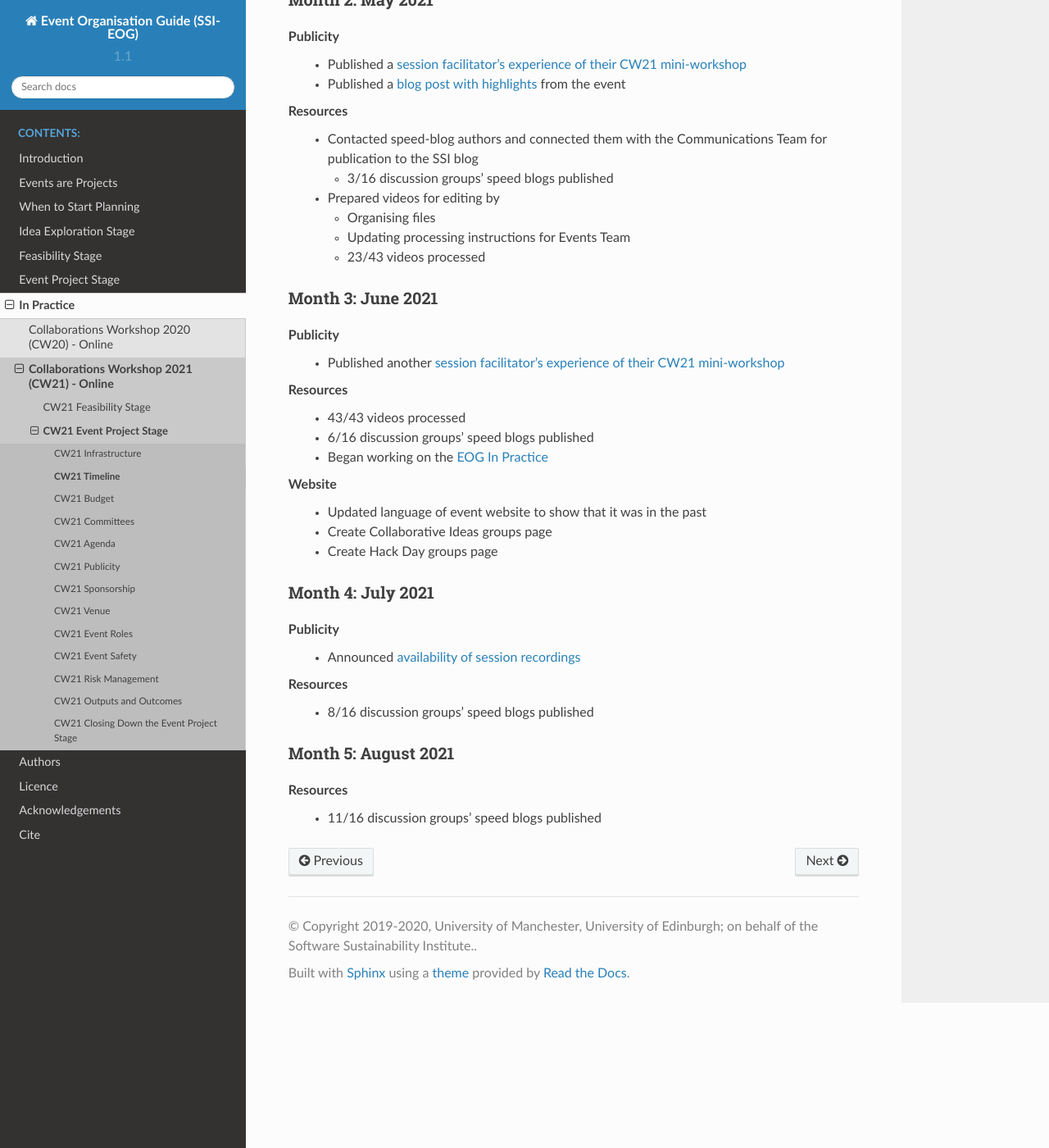
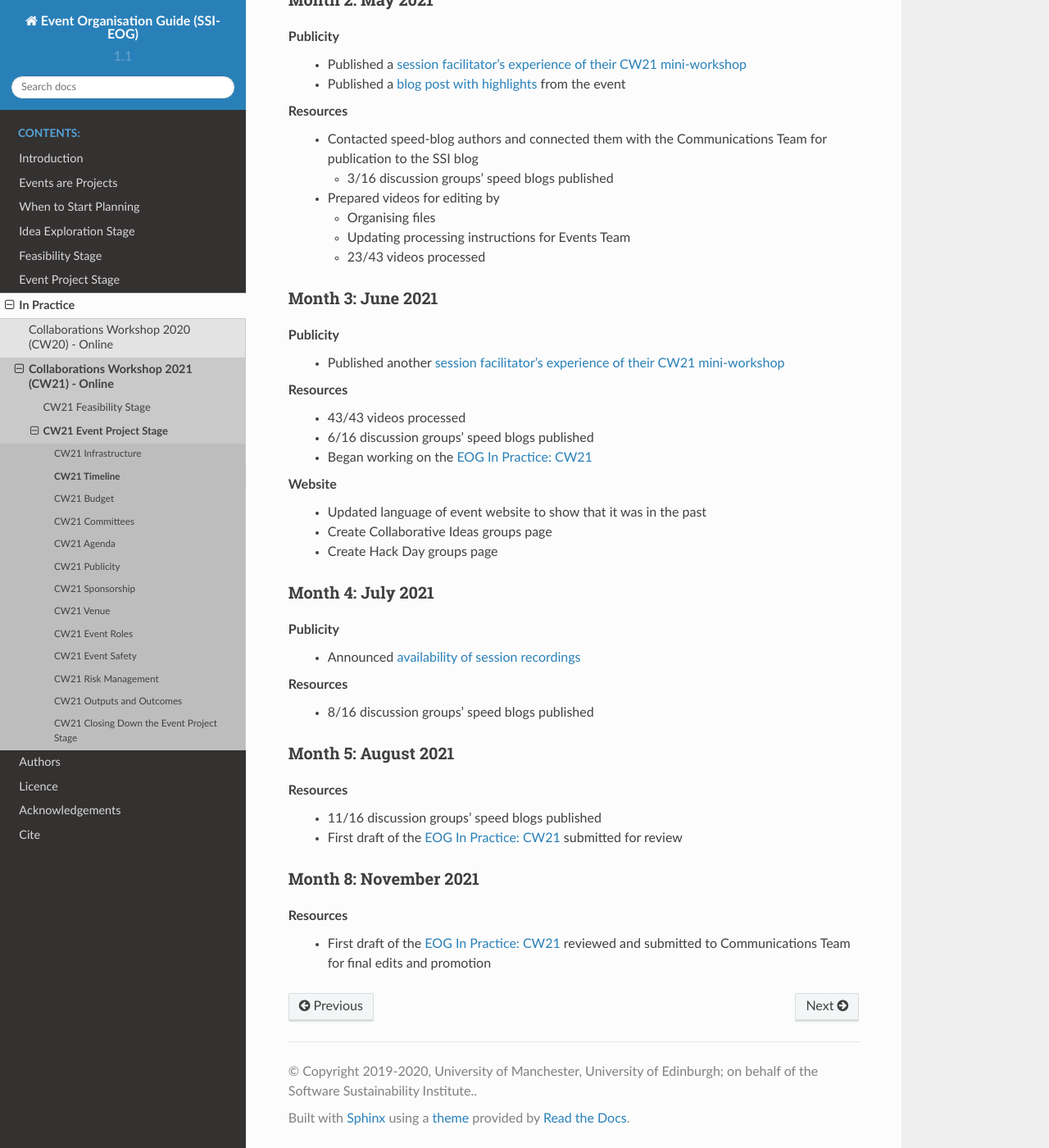
Before and after one commit to softwaresaved/event-organisation-guide, a Sphinx documentation site: the page built from docs/eog/eog-in-practice/cw21/event-project-stage/eps-timeline.rst, in a window 1280 px wide and 1400 px high, scrolled down 6648 px. Shown: the whole window at 82% size. Built offline with Sphinx 7.4.7 and the Read the Docs theme 2.0.0, drawn with Linux system fonts in a browser that asks for light colours.

Commit message:
Update eps-timeline.rst

```diff
--- a/docs/eog/eog-in-practice/cw21/event-project-stage/eps-timeline.rst
+++ b/docs/eog/eog-in-practice/cw21/event-project-stage/eps-timeline.rst
@@ -347,7 +347,7 @@ Publicity
 Resources
   - 43/43 videos processed
   - 6/16 discussion groups’ speed blogs published
-  - Began working on the `EOG In Practice <https://github.com/softwaresaved/event-organisation-guide/pull/79>`_
+  - Began working on the `EOG In Practice: CW21 <https://github.com/softwaresaved/event-organisation-guide/pull/79>`_
 
 Website
   - Updated language of event website to show that it was in the past
@@ -370,3 +370,11 @@ Month 5: August 2021
 
 Resources
   - 11/16 discussion groups’ speed blogs published
+  - First draft of the `EOG In Practice: CW21 <https://github.com/softwaresaved/event-organisation-guide/pull/79>`_ submitted for review
+
+
+Month 8: November 2021
+^^^^^^^^^^^^^^^^^^^^^^
+
+Resources
+  - First draft of the `EOG In Practice: CW21 <https://github.com/softwaresaved/event-organisation-guide/pull/79>`_ reviewed and submitted to Communications Team for final edits and promotion
```
